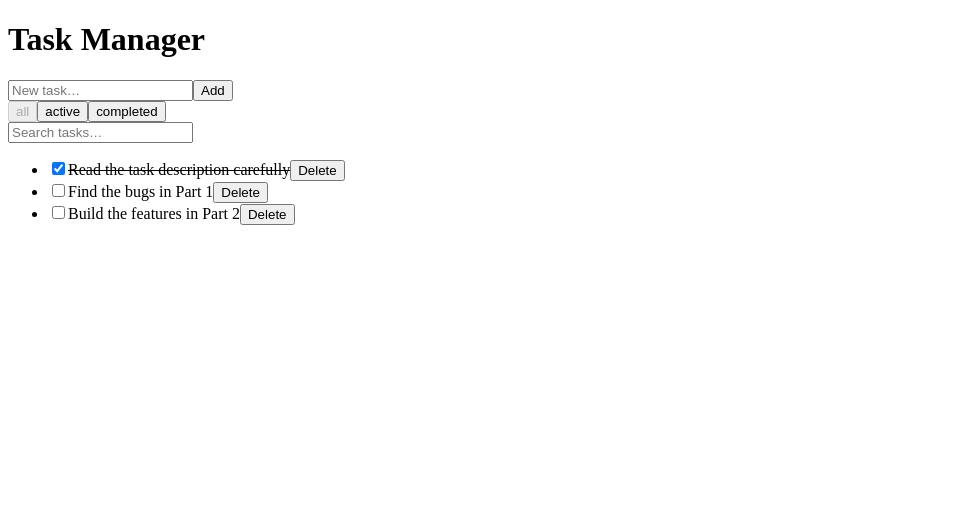
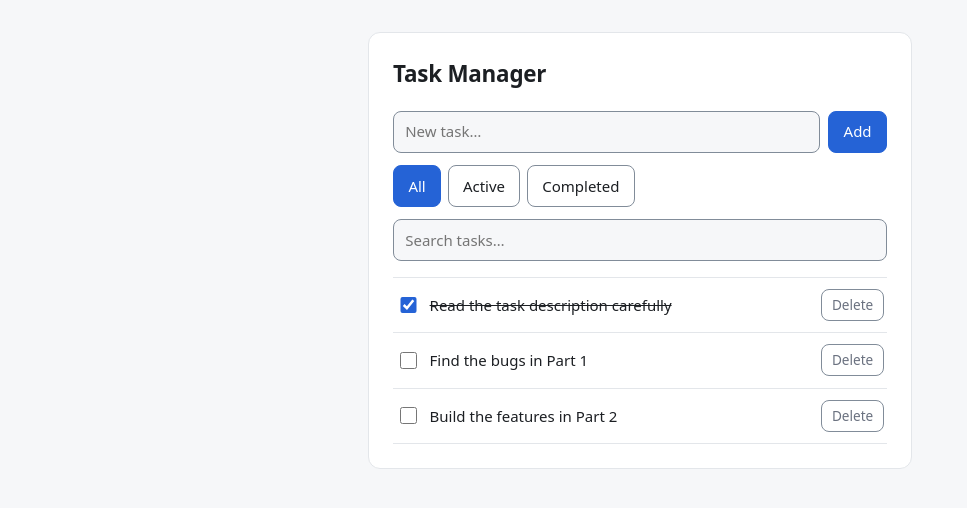
Before and after one commit to MaryRichelle/task_manager, a React (Vite) app: page / in a window 1280 px wide. Shown: the top 508 px of the page, without its empty margins (0-967 px from the left). Built offline with nearby package versions, Linux system fonts and the light colour scheme.

Commit message:
style: Add some style

```diff
--- a/src/main.jsx
+++ b/src/main.jsx
@@ -1,6 +1,7 @@
 import React from 'react';
 import ReactDOM from 'react-dom/client';
 import App from './App.jsx';
+import './styles.css';
 
 ReactDOM.createRoot(document.getElementById('root')).render(
   <React.StrictMode>
--- /dev/null
+++ b/src/styles.css
@@ -0,0 +1,224 @@
+:root {
+  --bg: #f6f7f9;
+  --surface: #ffffff;
+  --border: #e3e6ea;
+  --field-border: #818c99;
+  --text: #1c1f23;
+  --muted: #6b7280;
+  --accent: #2563d6;
+  --accent-text: #ffffff;
+  --danger: #b42318;
+  --danger-bg: #fef3f2;
+  --danger-border: #fecdca;
+  --radius: 8px;
+}
+
+@media (prefers-color-scheme: dark) {
+  :root {
+    --bg: #15171a;
+    --surface: #1d2024;
+    --border: #2d3238;
+    --field-border: #626c79;
+    --text: #e8eaed;
+    --muted: #9aa2ac;
+    --accent: #7ea6ff;
+    --accent-text: #0f1114;
+    --danger: #ff9c94;
+    --danger-bg: #2a1a19;
+    --danger-border: #5c2f2b;
+  }
+}
+
+* {
+  box-sizing: border-box;
+}
+
+body {
+  margin: 0;
+  padding: 2rem 1rem;
+  background: var(--bg);
+  color: var(--text);
+  font:
+    15px/1.5 system-ui,
+    -apple-system,
+    "Segoe UI",
+    Roboto,
+    sans-serif;
+}
+
+.app {
+  max-width: 34rem;
+  margin: 0 auto;
+  background: var(--surface);
+  border: 1px solid var(--border);
+  border-radius: 12px;
+  padding: 1.5rem;
+}
+
+.app h1 {
+  margin: 0 0 1.25rem;
+  font-size: 1.4rem;
+  letter-spacing: -0.01em;
+}
+
+input[type="text"],
+input[type="search"] {
+  flex: 1;
+  min-width: 0;
+  padding: 0.55rem 0.7rem;
+  border: 1px solid var(--field-border);
+  border-radius: var(--radius);
+  background: var(--bg);
+  color: inherit;
+  font: inherit;
+}
+
+input[type="text"]:focus-visible,
+input[type="search"]:focus-visible,
+button:focus-visible {
+  outline: 2px solid var(--accent);
+  outline-offset: 1px;
+}
+
+button {
+  padding: 0.55rem 0.9rem;
+  border: 1px solid var(--field-border);
+  border-radius: var(--radius);
+  background: var(--surface);
+  color: inherit;
+  font: inherit;
+  cursor: pointer;
+}
+
+button:hover:not(:disabled) {
+  border-color: var(--accent);
+  color: var(--accent);
+}
+
+.task-form {
+  display: flex;
+  gap: 0.5rem;
+  margin-bottom: 0.75rem;
+}
+
+.task-form button {
+  background: var(--accent);
+  border-color: var(--accent);
+  color: var(--accent-text);
+  font-weight: 500;
+}
+
+.task-form button:hover {
+  color: var(--accent-text);
+  filter: brightness(1.08);
+}
+
+.filter-bar {
+  display: flex;
+  gap: 0.4rem;
+  margin-bottom: 0.75rem;
+}
+
+.filter-bar button {
+  text-transform: capitalize;
+}
+
+.filter-bar button:disabled {
+  background: var(--accent);
+  border-color: var(--accent);
+  color: var(--accent-text);
+  cursor: default;
+  opacity: 1;
+}
+
+.search-box {
+  display: block;
+  width: 100%;
+  margin-bottom: 1rem;
+}
+
+.task-list {
+  list-style: none;
+  margin: 0;
+  padding: 0;
+  border-top: 1px solid var(--border);
+}
+
+.task-item {
+  display: flex;
+  align-items: center;
+  gap: 0.75rem;
+  padding: 0.7rem 0.2rem;
+  border-bottom: 1px solid var(--border);
+}
+
+.task-item label {
+  display: flex;
+  align-items: center;
+  gap: 0.6rem;
+  flex: 1;
+  min-width: 0;
+  cursor: pointer;
+}
+
+.task-item input[type="checkbox"] {
+  width: 1.05rem;
+  height: 1.05rem;
+  accent-color: var(--accent);
+  cursor: pointer;
+  flex-shrink: 0;
+}
+
+.task-item button {
+  padding: 0.3rem 0.6rem;
+  font-size: 0.85rem;
+  color: var(--muted);
+  opacity: 0;
+  transition: opacity 0.12s ease;
+}
+
+.task-item:hover button,
+.task-item button:focus-visible {
+  opacity: 1;
+}
+
+.task-item button:hover {
+  color: var(--danger);
+  border-color: var(--danger);
+}
+
+.toggle-error,
+.load-error {
+  margin: 0 0 1rem;
+  padding: 0.7rem 0.85rem;
+  border: 1px solid var(--danger-border);
+  border-radius: var(--radius);
+  background: var(--danger-bg);
+  color: var(--danger);
+  font-size: 0.9rem;
+}
+
+.load-error {
+  display: flex;
+  align-items: center;
+  justify-content: space-between;
+  gap: 1rem;
+}
+
+.load-error p {
+  margin: 0;
+}
+
+.load-error button {
+  flex-shrink: 0;
+  padding: 0.4rem 0.8rem;
+  color: var(--danger);
+  border-color: var(--danger-border);
+  background: transparent;
+}
+
+@media (hover: none) {
+  .task-item button {
+    opacity: 1;
+  }
+}
```
Also changed, not shown: 1 other file (tests, documents, lock files or other folders).
